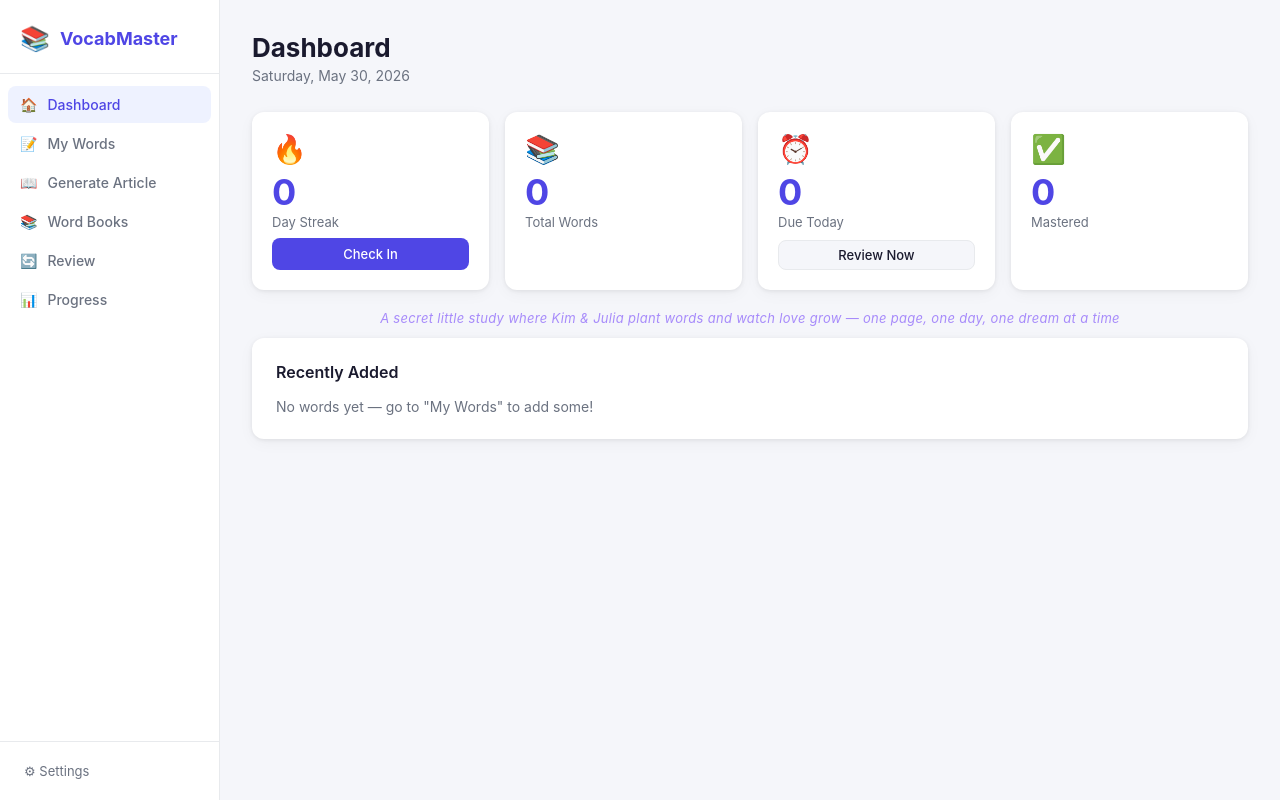
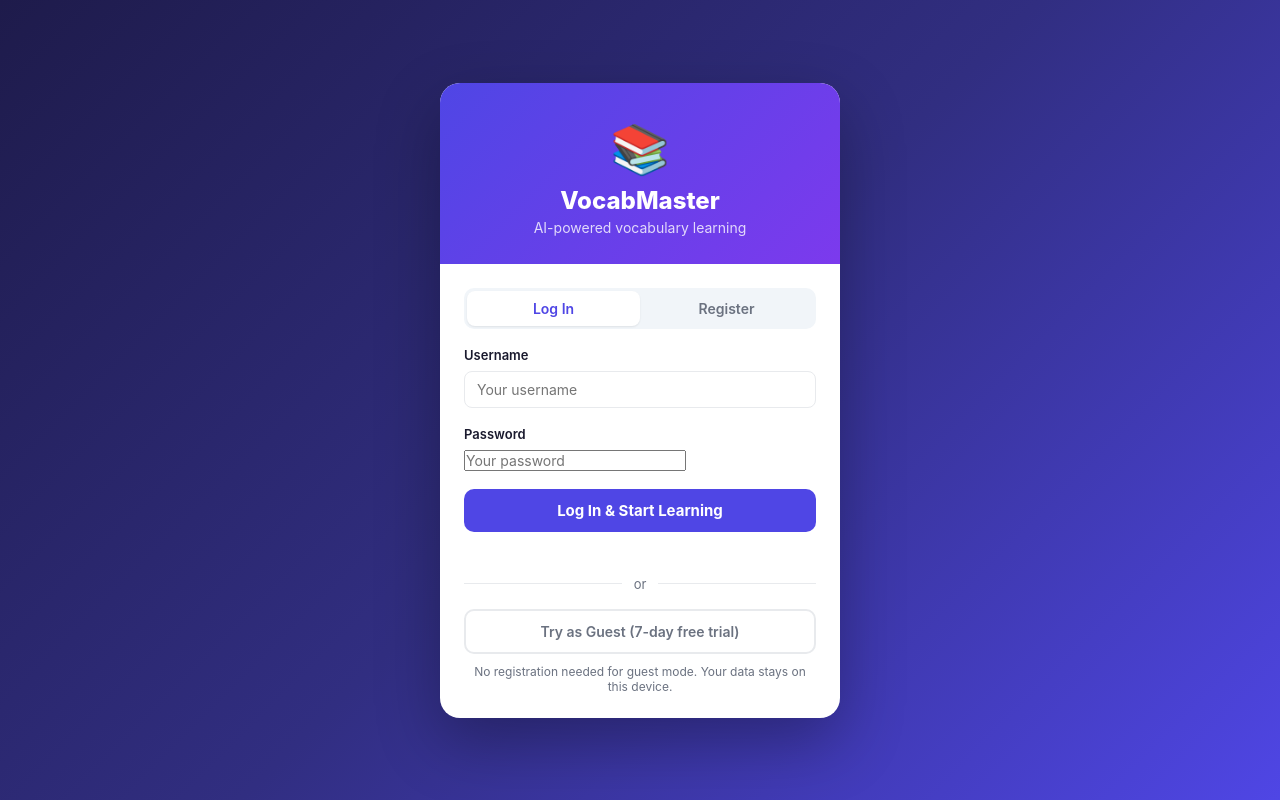
Before and after one commit to greekgodx9/vocabmaster, a website: page index.html in a window 1280 px wide. Drawn offline with Linux system fonts and the light colour scheme.

Commit message:
Add login/register overlay: account login or guest mode with 7-day trial

```diff
--- a/css/style.css
+++ b/css/style.css
@@ -760,6 +760,65 @@ textarea:focus { border-color: var(--primary); }
   .article-config.collapsed .btn-collapse-config { transform: rotate(180deg); }
 }
 
+/* ===== LOGIN OVERLAY ===== */
+.login-overlay {
+  position: fixed; inset: 0;
+  z-index: 10000;
+  background: linear-gradient(135deg, #1e1b4b, #312e81, #4f46e5);
+  display: flex;
+  align-items: center;
+  justify-content: center;
+  padding: 20px;
+}
+.login-overlay.hidden { display: none; }
+.login-card {
+  background: white;
+  border-radius: 20px;
+  width: 400px;
+  max-width: 100%;
+  box-shadow: 0 24px 64px rgba(0,0,0,.3);
+  overflow: hidden;
+}
+.login-hero {
+  background: linear-gradient(135deg, #4f46e5, #7c3aed);
+  color: white;
+  text-align: center;
+  padding: 36px 24px 28px;
+}
+.login-icon { font-size: 48px; margin-bottom: 8px; }
+.login-hero h1 { font-size: 24px; font-weight: 800; margin:0; }
+.login-hero p { opacity: .8; font-size: 14px; margin-top: 4px; }
+.login-form { padding: 24px; }
+.login-tabs { display: flex; gap: 0; margin-bottom: 18px; border-radius: 10px; background: #f1f5f9; padding: 3px; }
+.login-tab {
+  flex: 1; padding: 9px 0;
+  border: none; border-radius: 8px;
+  background: transparent; color: var(--text-muted);
+  font-size: 14px; font-weight: 600; cursor: pointer;
+  transition: all .2s;
+}
+.login-tab.active { background: white; color: var(--primary); box-shadow: 0 1px 2px rgba(0,0,0,.08); }
+.login-panel { display: block; }
+.login-divider { text-align: center; margin: 16px 0; position: relative; }
+.login-divider::before { content:''; position:absolute; top:50%; left:0; right:0; height:1px; background:var(--border); }
+.login-divider span { position:relative; background:white; padding:0 12px; font-size:13px; color:var(--text-muted); }
+.btn-guest {
+  width: 100%; padding: 12px 0;
+  border: 2px solid var(--border); border-radius: 10px;
+  background: white; color: var(--text-muted);
+  font-size: 14px; font-weight: 600; cursor: pointer;
+  transition: var(--transition);
+}
+.btn-guest:hover { border-color: var(--primary); color: var(--primary); }
+.login-footer-text { text-align: center; font-size: 12px; color: var(--text-muted); margin-top: 10px; }
+.btn-full { width: 100%; padding: 13px 0; border-radius: 10px; font-size: 15px; font-weight: 700; }
+
+@media (max-width: 640px) {
+  .login-overlay { padding: 0; align-items: flex-end; }
+  .login-card { border-radius: 20px 20px 0 0; width: 100%; }
+  .login-hero { padding: 28px 24px 22px; }
+}
+
 /* ===== DASHBOARD WHISPER ===== */
 .dashboard-whisper {
   text-align: center;
--- a/index.html
+++ b/index.html
@@ -18,6 +18,38 @@
   <link rel="stylesheet" href="css/style.css">
 </head>
 <body>
+  <!-- ===== LOGIN OVERLAY ===== -->
+  <div class="login-overlay" id="login-overlay">
+    <div class="login-card">
+      <div class="login-hero">
+        <div class="login-icon">&#128218;</div>
+        <h1>VocabMaster</h1>
+        <p>AI-powered vocabulary learning</p>
+      </div>
+      <div class="login-form">
+        <div class="login-tabs">
+          <button class="login-tab active" data-tab="login">Log In</button>
+          <button class="login-tab" data-tab="register">Register</button>
+        </div>
+        <div class="login-panel" id="login-panel">
+          <div class="form-group">
+            <label>Username</label>
+            <input type="text" id="login-username" placeholder="Your username" autocomplete="off" autocapitalize="none">
+          </div>
+          <div class="form-group">
+            <label>Password</label>
+            <input type="password" id="login-password" placeholder="Your password">
+          </div>
+          <button class="btn-primary btn-full" id="btn-login">Log In & Start Learning</button>
+          <p id="login-msg" style="font-size:13px;color:#ef4444;text-align:center;min-height:20px;margin-top:6px"></p>
+        </div>
+        <div class="login-divider"><span>or</span></div>
+        <button class="btn-guest" id="btn-guest">Try as Guest (7-day free trial)</button>
+        <p class="login-footer-text">No registration needed for guest mode. Your data stays on this device.</p>
+      </div>
+    </div>
+  </div>
+
   <nav class="sidebar">
     <div class="sidebar-logo">
       <span class="logo-icon">&#128218;</span>
--- a/js/app.js
+++ b/js/app.js
@@ -1041,6 +1041,32 @@ function syncInBackground() {
 
 // ── EVENT BINDING ──────────────────────────────────────────────────────────
 function bindEvents() {
+  // ── Login overlay ──
+  const s = Storage.getSettings();
+  if (s.syncId && s.syncPassphrase) {
+    // Already has an account — skip login, verify VIP in background
+    hideLogin();
+    VIP.verifyFromServer(s.syncId).then(() => { updateVipUI(); updateSyncStatus(); });
+  } else {
+    // First visit — show login
+    showLogin();
+  }
+
+  // Login tab switching
+  document.querySelectorAll('.login-tab').forEach(tab => {
+    tab.addEventListener('click', () => {
+      document.querySelectorAll('.login-tab').forEach(t => t.classList.remove('active'));
+      tab.classList.add('active');
+      // "Register" and "Log In" both do the same thing — create or login with username+password
+    });
+  });
+
+  $('btn-login').addEventListener('click', handleLogin);
+  $('btn-guest').addEventListener('click', handleGuest);
+  // Allow Enter key to login
+  $('login-password').addEventListener('keydown', e => { if (e.key === 'Enter') handleLogin(); });
+  $('login-username').addEventListener('keydown', e => { if (e.key === 'Enter') $('login-password').focus(); });
+
   // ── Mobile hamburger menu ──
   const sidebar = document.querySelector('.sidebar');
   const backdrop = $('sidebar-backdrop');
@@ -1484,6 +1510,39 @@ async function handleFileImport(file) {
 }
 
 // ── INIT ───────────────────────────────────────────────────────────────────
+// ── LOGIN ─────────────────────────────────────────────────────────────────
+function showLogin() { $('login-overlay').classList.remove('hidden'); }
+function hideLogin() { $('login-overlay').classList.add('hidden'); }
+
+function handleLogin() {
+  const username = $('login-username').value.trim();
+  const password = $('login-password').value.trim();
+  const msg = $('login-msg');
+
+  if (!username || !password) { msg.textContent = 'Enter both username and password'; return; }
+  if (password.length < 3) { msg.textContent = 'Password must be at least 3 characters'; return; }
+
+  // Save credentials and login
+  Storage.saveSettings({ syncId: username, syncPassphrase: password });
+  VIP.startTrial();
+
+  // Verify VIP from server
+  VIP.verifyFromServer(username).then(() => {
+    updateVipUI();
+    updateSyncStatus();
+    updateArticleVipGate();
+  });
+
+  hideLogin();
+  toast(`Welcome, ${username}!`, 'success');
+}
+
+function handleGuest() {
+  VIP.startTrial();
+  hideLogin();
+  toast('Guest mode — 7 days free trial. Welcome!', 'success');
+}
+
 function init() {
   // Release daily words from word books before rendering
   const released = Storage.releaseWordsForToday();
@@ -1491,9 +1550,7 @@ function init() {
   bindEvents();
   TTS.populateVoices($('tts-voice'));
 
-  // Start free trial on first visit
-  VIP.startTrial();
-  // Auto-verify VIP status if user has a username set
+  // Auto-verify VIP status if returning user
   const s = Storage.getSettings();
   if (s.syncId) {
     VIP.verifyFromServer(s.syncId).then(() => updateVipUI());
```
